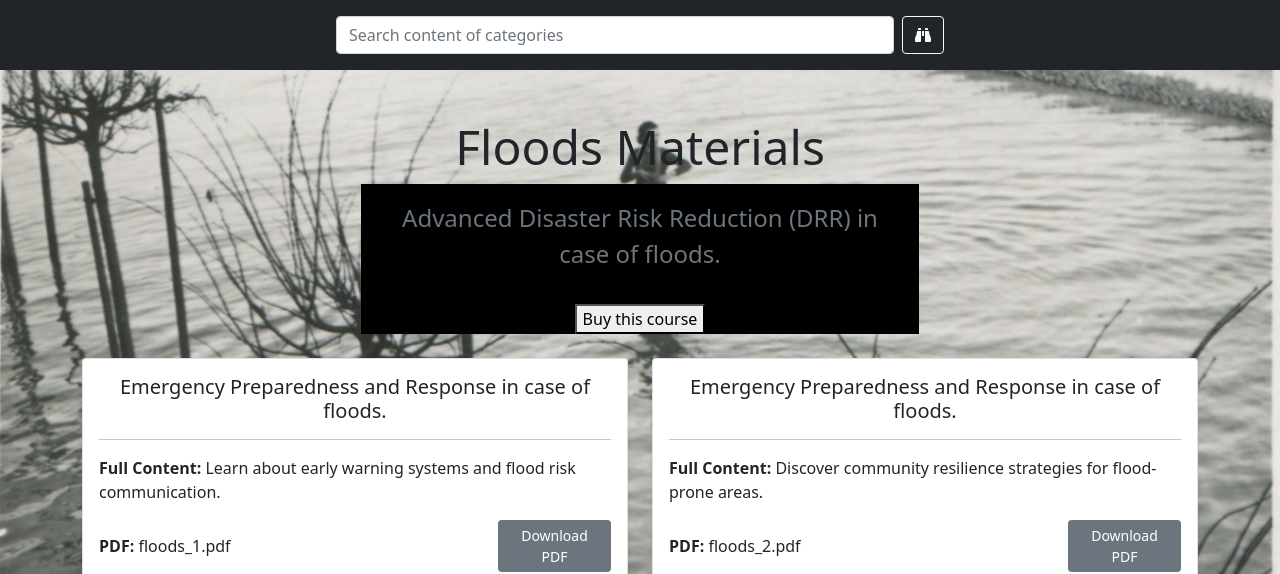
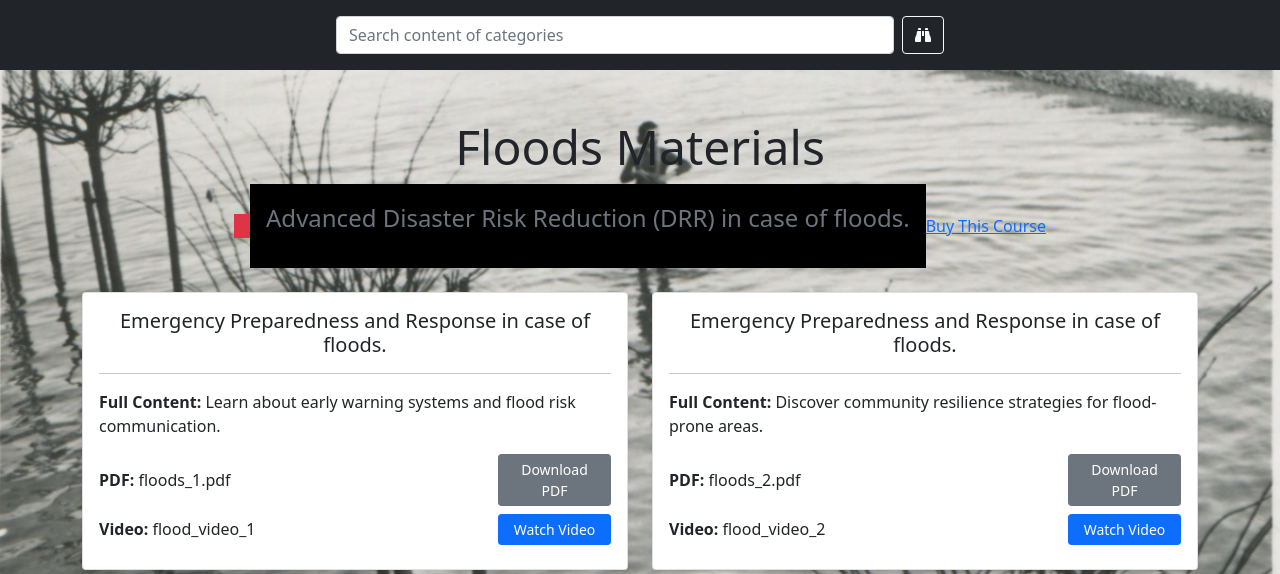
Before and after one commit to VladaAlek/pp-commerce-261124, a Django app: page /categories/1/ in a window 1280 px wide. Shown: the part 104-678 px from the top of the page. Run offline with Django 3.2, Linux system fonts and the light colour scheme; data comes from the database, SQL or seed files in the repository; some libraries are stand-ins or nearby versions.

Commit message:
initial styling of head section in material.html

```diff
--- a/products/templates/products/material.html
+++ b/products/templates/products/material.html
@@ -5,11 +5,20 @@
 <div class="container mt-5">
     <div class="text-center mb-4">
         <h1 class="display-5">{{ category.name }}s Materials</h1>
-        <div id="materials-subtitle-field" class="text-center">
-            <!--add appropriate logo-->
-            <p class="lead text-muted text-white p-3 fs-4">{{ category.short_description }}</p>
-            <button>Buy this course</button>
-            <!--restile this button to be bigger and to stay on the right side-->
+        <div class="text-center flex-row head-section">
+            <div class="bg-danger">
+                {% if category.logo %}
+                <img src="{{ category.logo.url }}" alt="{{ category.name }} Logo" class="img-fluid ms-3" style="max-height: 30px;">
+                {% else %}
+                <img src="{% static 'images/default-logo.svg' %}" alt="Default Logo" class="img-fluid ms-3" style="max-height: 30px;">
+                {% endif %}
+            </div>
+            <div id="materials-subtitle-field">
+                <p class="lead text-muted text-white p-3 fs-4">{{ category.short_description }}</p>
+            </div>
+            <div>
+                <a href="">Buy This Course</a>
+            </div>
         </div>
     </div>
     <div class="row">
@@ -27,7 +36,8 @@
                         <span><strong>PDF:</strong> {{ material.get_pdf_name }}</span>
                         {% endif %}
                         {% if material.pdf_file %}
-                        <a href="{{ material.pdf_file.url }}" class="btn btn-secondary btn-sm material-buttons" target="">Download
+                        <a href="{{ material.pdf_file.url }}" class="btn btn-secondary btn-sm material-buttons"
+                            target="">Download
                             PDF</a>
                         {% endif %}
                     </div>
@@ -38,7 +48,8 @@
                         <span><strong>Video:</strong> {{ material.video_name }}</span>
                         {% endif %}
                         {% if material.video_url %}
-                        <a href="{{ material.video_url }}" class="btn btn-primary btn-sm material-buttons" target="">Watch
+                        <a href="{{ material.video_url }}" class="btn btn-primary btn-sm material-buttons"
+                            target="">Watch
                             Video</a>
                         {% endif %}
                     </div>
--- a/static/css/base.css
+++ b/static/css/base.css
@@ -51,10 +51,19 @@
 
 /*materials page*/
 
-#materials-subtitle-field {
+
+.head-section {
+    display: flex;
+    flex-direction: row;
+    justify-content: center;
+    align-items: center;
+    flex-grow: 1;
+  }
+
+  #materials-subtitle-field {
     background-color: black;
-    width: 50%;
-    margin: 0 auto;
+    /*width: 50%;
+    margin: 0 auto;*/
 }
 
 .material-buttons {
```
Also changed, not shown: static/images/default-logo.svg (added).
